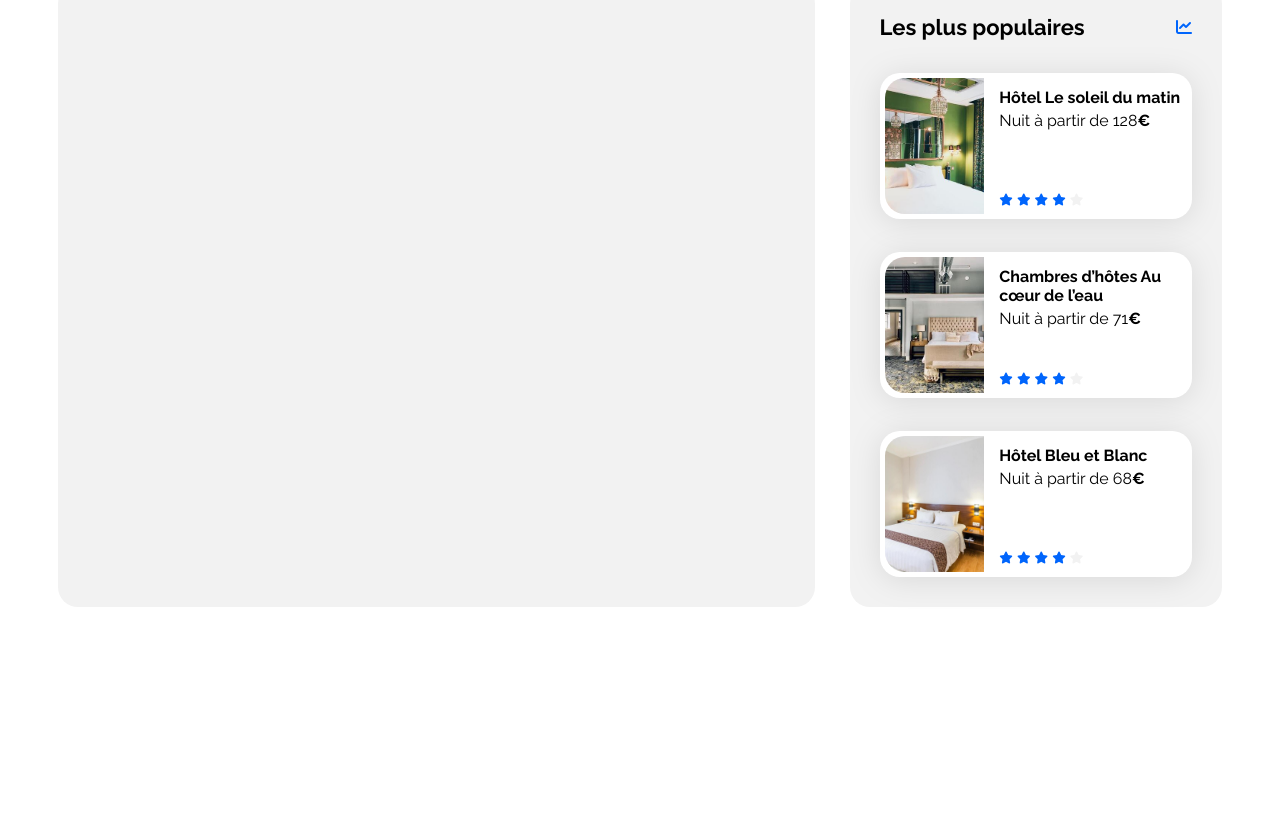
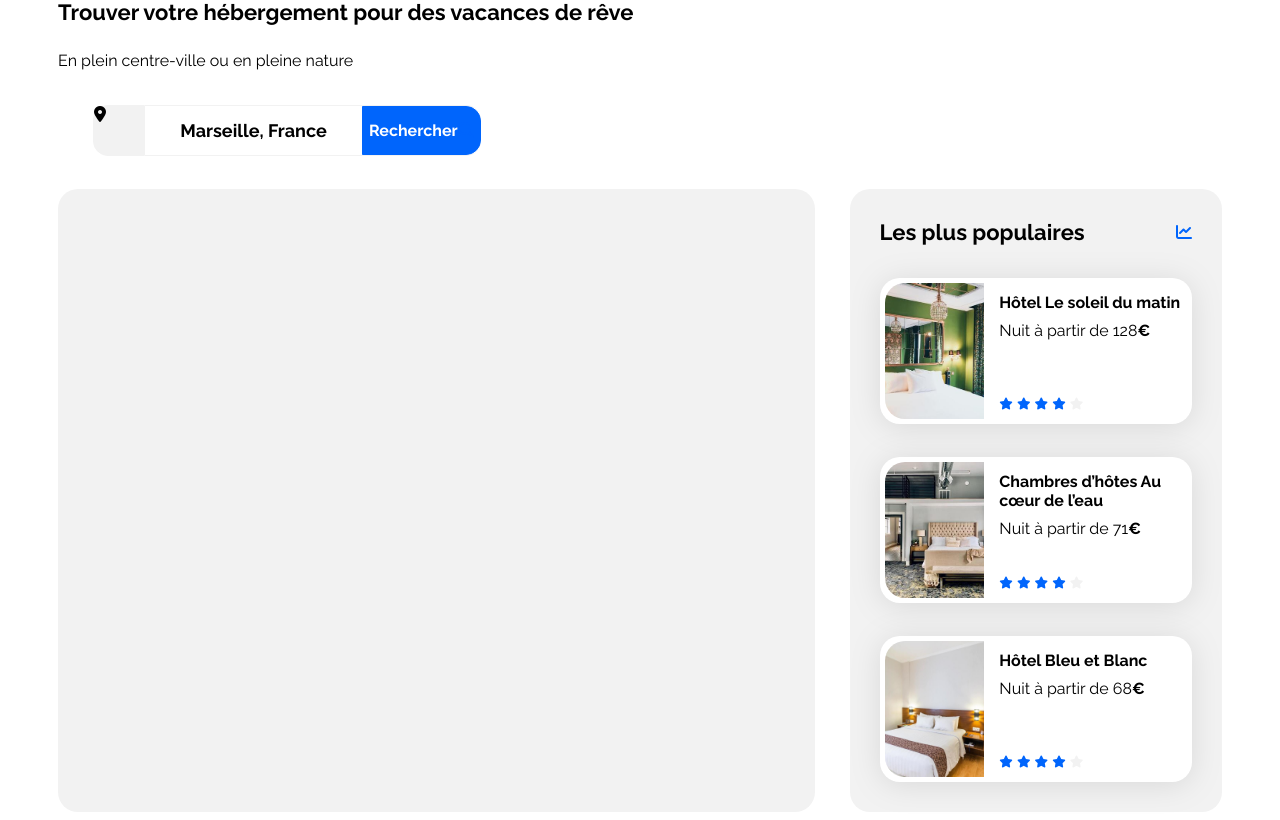
Before and after one commit to Tamsin-Rouaud/BOOKI, a plain HTML site: page index.html in a window 1280 px wide. Shown: the part 103-923 px from the top of the page. Before the commit the page ends 800 px from the top, so only its background shows below. Drawn offline with Linux system fonts and the light colour scheme.

Commit message:
Intégration formulaire

```diff
--- a/CSS/style.css
+++ b/CSS/style.css
@@ -1,6 +1,7 @@
 /****** General ***********/
 * {
     font-family: 'Raleway', sans-serif;
+    font-size: 16px;
 }
 
 :root {
@@ -48,7 +49,8 @@ header{
         border-top: 2px solid #0065fc;
         padding-top:14px;
         }
-/*********MAIN********/
+
+        /*********MAIN********/
 
 body {
     display: flex;
@@ -62,10 +64,98 @@ body {
     box-sizing: border-box;
     }
 
+   h1{
+    font-size: 22px;
+    font-weight: 700;
+    height: 26px;
+    display: flex;
+    flex-wrap: wrap;
+    padding-bottom: 5px;
+
+}
+ p{
+    height:19px;
+    display: flex;
+    padding-top: 5px;
+    flex-wrap: wrap;
+}
 
 a {
     color: inherit;
     text-decoration: none;
+}
+
+/****Formulaire de recherche****/
+
+.search-container{
+    display: flex;
+    width: 357px;
+    height:49px;
+    margin: 35px;
+    border-radius: 15px;
+
+}
+
+.fa-location-dot{
+    color: black;
+    width: 50px;
+    height:49px;
+    display: flex;
+    align-items: center;
+    justify-content: center;
+}
+
+.map-dot{
+    display: flex;
+    align-items: center;
+    justify-content: center;
+    background-color: #f2f2f2;
+    width: 50px;
+    height:49px;
+    border-top-left-radius: 15px;
+    border-bottom-left-radius:15px;
+    border: #f2f2f2 1px solid;
+
+}
+
+.search-bar{
+    display: flex;
+    background-color: white;
+    border-top-right-radius: 15px;
+    border-bottom-right-radius: 15px;
+    border-top: 1px solid #f2f2f2 ;
+    border-bottom:1px solid #f2f2f2 ;
+}
+
+input[type="text"]{
+    color:black;
+    font-weight: 700;
+    font-size: 18px;
+    border:transparent;
+}
+
+input{
+     text-align: center;
+}
+
+input[type="text"]::placeholder{
+    color:black;
+    font-weight: 700;
+    font-size: 18px;
+}
+
+button{
+    height: 49px;
+    display: flex;
+    justify-content: center;
+    align-items: center;
+    background-color: #0065FC;
+    color: white;
+    font-weight: 700;
+    border-top-right-radius: 15px;
+    border-bottom-right-radius: 15px;
+    border: #0065FC 1px solid ;
+
 }
 
 .section-title {
@@ -178,6 +268,7 @@ a {
     #menu-hebergements:hover {
         border-top: 2px solid #0065fc;
         padding-top:14px;
+    }
     .hebergements {
         width: 100%;
     }
@@ -204,8 +295,16 @@ a {
     .populaires-cards .card-subtitle {
         font-size: 13px;
     }
+
+    .mobile-icon{
+        display: none;
+    }
+    .desktop-text{
+        display:block;
 }
+
 }
+
 
 /* Small devices (phones, less than 768px) */
 @media (max-width: 768px) {
@@ -215,6 +314,31 @@ a {
         padding-bottom:14px;
         }
 
+.mobile-icon{
+   display: block;
+
+}
+.desktop-text{
+    display:none;
+}
+.fa-magnifying-glass{
+    color: white;
+    font-weight: bold;
+    display: flex;
+    justify-content: center;
+    align-items: center;
+}
+
+
+
+
+.fa-location-dot{
+
+    display: flex;
+    align-items: center;
+    justify-content: center;
+}
+
 
 
 
--- a/index.html
+++ b/index.html
@@ -30,6 +30,23 @@
             </nav>
         </header>
         <main>
+            <h1>Trouver votre hébergement pour des vacances de rêve</h1>
+            <p>En plein centre-ville ou en pleine nature</p>
+            <div class="search-container">
+                <div class="map-dot"><i class="fa-solid fa-location-dot"></i></div>
+                <form action="" method="get">
+                    <div class="search-bar">
+                        <input type="text" placeholder="Marseille, France">
+                            <button type="submit" class="search-button">
+                                <span class="desktop-text">Rechercher</span>
+                                <span class="mobile-icon">
+                                    <i class="fa-solid fa-magnifying-glass"></i>
+                                </span>
+                            </button>
+                    </div>
+                </form>
+            </div>
+
                     <div class="hebergements-and-populaires">
                 <section class="hebergements">
 
```
